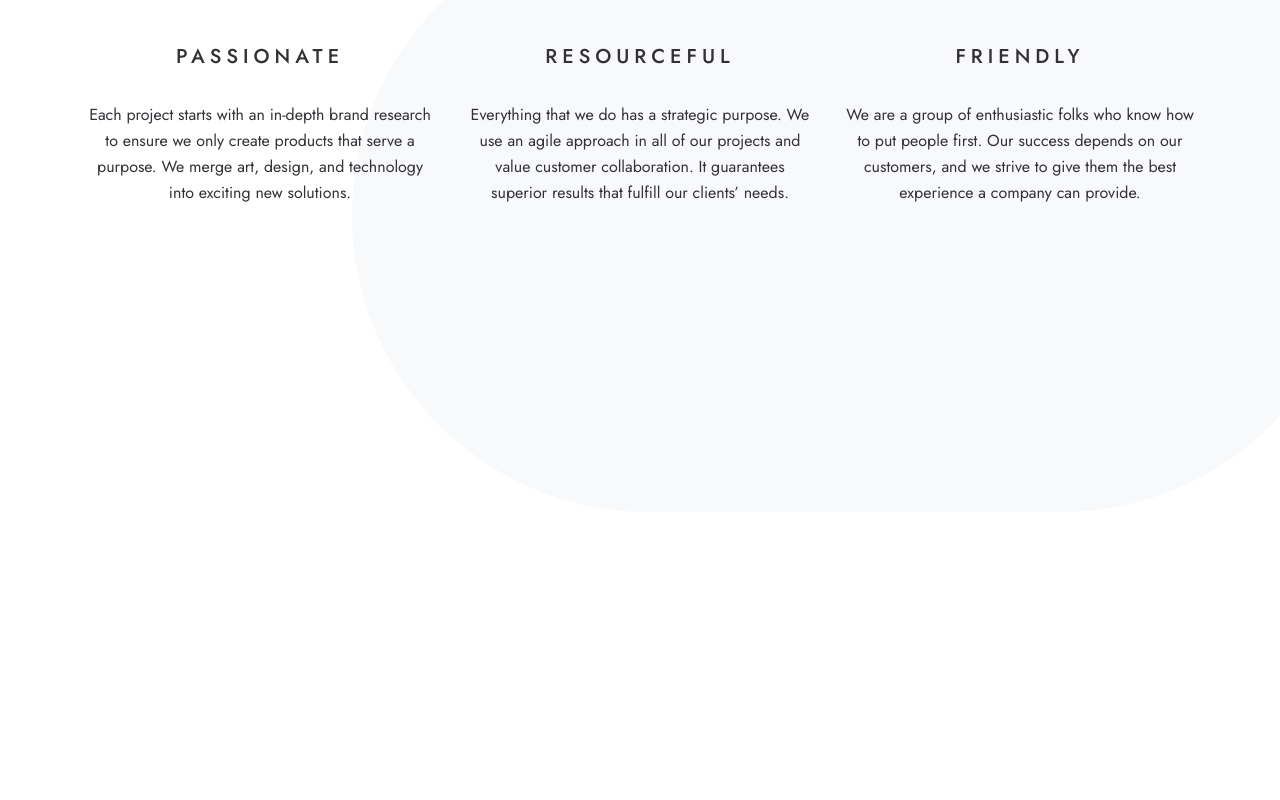
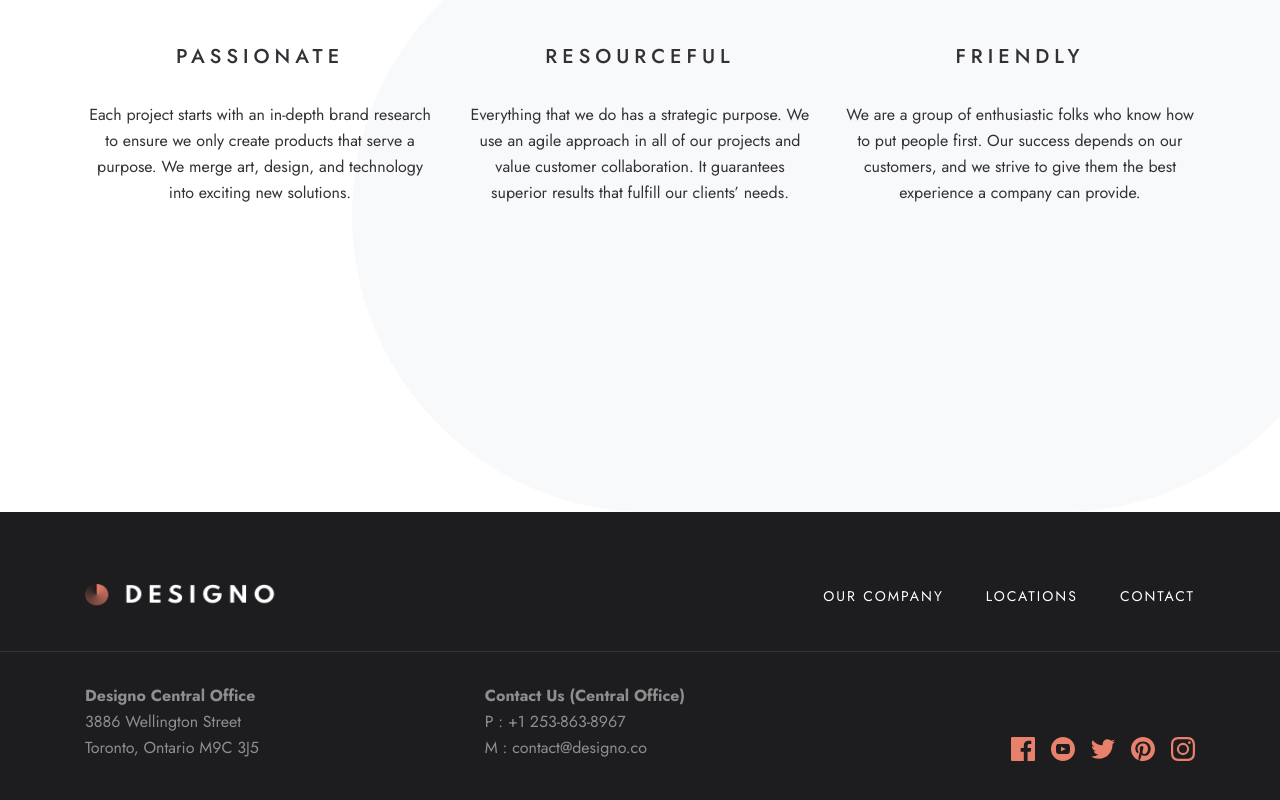
Before and after one commit to VillageR88/next-designo-multi-page-website, a Next.js app: page / in a window 1280 px wide. Shown: the part 1961-2761 px from the top of the page. Before the commit the page ends 2473 px from the top, so only its background shows below. Built offline with nearby package versions, Linux system fonts and the light colour scheme.

Commit message:
Initial footer Improved tests
Signed-off-by: VillageR88 <villager88pl@gmail.com>

```diff
--- a/app/_lib/const.ts
+++ b/app/_lib/const.ts
@@ -1 +1,7 @@
-// placeholder
+const navItems = [
+  { title: 'OUR COMPANY', href: 'about' },
+  { title: 'LOCATIONS', href: 'locations' },
+  { title: 'CONTACT', href: 'contact' },
+];
+
+export { navItems };
--- a/app/globals.css
+++ b/app/globals.css
@@ -11,3 +11,7 @@
     transform: translateX(100%) scale(1.5);
   }
 }
+
+html {
+  scroll-behavior: smooth;
+}
--- a/app/layout.tsx
+++ b/app/layout.tsx
@@ -3,8 +3,10 @@
 import { Jost } from 'next/font/google';
 import Image from 'next/image';
 import Link from 'next/link';
-// import logoLight from '../public/assets/shared/desktop/logo-light.png';
+import logoLight from '../public/assets/shared/desktop/logo-light.png';
+
 import logoDark from '../public/assets/shared/desktop/logo-dark.png';
+import { navItems } from './_lib/const';
 
 const jost = Jost({
   display: 'swap',
@@ -31,15 +33,11 @@
       <body className={`${jost.variable} flex min-h-dvh flex-col overflow-x-clip font-jost`}>
         <nav className="mt-[64px]">
           <div className="mx-auto flex w-full max-w-[69.375em] items-center justify-between">
-            <Link href="../">
+            <Link aria-label="logo" href="../">
               <Image className="h-[24px] w-[196px]" alt="logo" width={196} height={24} src={logoDark} />
             </Link>
             <ul className="flex items-center gap-[42px]">
-              {[
-                { title: 'OUR COMPANY', href: 'about' },
-                { title: 'LOCATIONS', href: 'locations' },
-                { title: 'CONTACT', href: 'contact' },
-              ].map((item) => (
+              {navItems.map((item) => (
                 <Link
                   className="text-[14px] leading-[14px] tracking-[2px] text-[#333136]"
                   key={item.title}
@@ -52,6 +50,109 @@
           </div>
         </nav>
         {children}
+        <footer className="mt-auto">
+          <div className="relative min-h-[321px] bg-[#1D1C1E] py-[72px]">
+            <div className="mx-auto flex min-h-[177px] w-full max-w-[69.375em] flex-col justify-between">
+              <div className="flex w-full items-center justify-between">
+                <Link aria-label="logo" href="../">
+                  <Image className="h-[24px] w-[196px]" alt="logo" width={196} height={24} src={logoLight} />
+                </Link>
+                <div className="absolute left-0 top-[139px] h-px w-full [border-bottom:1px_solid_rgba(255,255,255,0.1)]" />
+                <ul className="flex items-center gap-[42px]">
+                  {navItems.map((item) => (
+                    <Link
+                      className="text-[14px] leading-[14px] tracking-[2px] text-white"
+                      key={item.title}
+                      href={item.href}
+                    >
+                      {item.title}
+                    </Link>
+                  ))}
+                </ul>
+              </div>
+              <div className="flex [&>_section:nth-of-type(2)]:ml-[226px]">
+                {[
+                  {
+                    title: 'Designo Central Office',
+                    paragraphs: [{ text: '3886 Wellington Street\nToronto, Ontario M9C 3J5', href: 'location/' }],
+                  },
+                  {
+                    title: 'Contact Us (Central Office)',
+                    paragraphs: [
+                      { text: 'P : +1 253-863-8967', href: 'tel:+12538638967' },
+                      { text: 'M : contact@designo.co', href: 'mailto:contact@designo.co' },
+                    ],
+                  },
+                ].map((item) => (
+                  <section className="flex flex-col" key={item.title}>
+                    <h2 className="text-[16px] font-bold leading-[26px] text-[rgba(255,255,255,0.5)]">{item.title}</h2>
+                    {item.paragraphs.map((paragraph) => (
+                      <Link
+                        key={paragraph.text}
+                        className="whitespace-pre-wrap text-[16px] leading-[26px] text-[rgba(255,255,255,0.5)]"
+                        href={paragraph.href}
+                      >
+                        {paragraph.text}
+                      </Link>
+                    ))}
+                  </section>
+                ))}
+                <ul className="ml-auto flex items-center gap-[16px] self-end text-white [&_a]:fill-[#E7816B] [&_a]:[transition:fill_300ms] hover:[&_a]:fill-[#FFAD9B]">
+                  <li>
+                    <Link aria-label="facebook" href="#">
+                      <svg role="presentation" width="24" height="24" xmlns="http://www.w3.org/2000/svg">
+                        <path
+                          d="M22.675 0H1.325C.593 0 0 .593 0 1.325v21.351C0 23.407.593 24 1.325 24H12.82v-9.294H9.692v-3.622h3.128V8.413c0-3.1 1.893-4.788 4.659-4.788 1.325 0 2.463.099 2.795.143v3.24l-1.918.001c-1.504 0-1.795.715-1.795 1.763v2.313h3.587l-.467 3.622h-3.12V24h6.116c.73 0 1.323-.593 1.323-1.325V1.325C24 .593 23.407 0 22.675 0z"
+                          fillRule="nonzero"
+                        />
+                      </svg>
+                    </Link>
+                  </li>
+                  <li>
+                    <Link aria-label="youtube" href="#">
+                      <svg role="presentation" width="24" height="24" xmlns="http://www.w3.org/2000/svg">
+                        <path
+                          d="M12 0C5.373 0 0 5.373 0 12s5.373 12 12 12 12-5.373 12-12S18.627 0 12 0zm4.441 16.892c-2.102.144-6.784.144-8.883 0C5.282 16.736 5.017 15.622 5 12c.017-3.629.285-4.736 2.558-4.892 2.099-.144 6.782-.144 8.883 0C18.718 7.264 18.982 8.378 19 12c-.018 3.629-.285 4.736-2.559 4.892zM10 9.658l4.917 2.338L10 14.342V9.658z"
+                          fillRule="nonzero"
+                        />
+                      </svg>
+                    </Link>
+                  </li>
+                  <li>
+                    <Link aria-label="twitter" href="#">
+                      <svg role="presentation" width="24" height="20" xmlns="http://www.w3.org/2000/svg">
+                        <path
+                          d="M24 2.557a9.83 9.83 0 01-2.828.775A4.932 4.932 0 0023.337.608a9.864 9.864 0 01-3.127 1.195A4.916 4.916 0 0016.616.248c-3.179 0-5.515 2.966-4.797 6.045A13.978 13.978 0 011.671 1.149a4.93 4.93 0 001.523 6.574 4.903 4.903 0 01-2.229-.616c-.054 2.281 1.581 4.415 3.949 4.89a4.935 4.935 0 01-2.224.084 4.928 4.928 0 004.6 3.419A9.9 9.9 0 010 17.54a13.94 13.94 0 007.548 2.212c9.142 0 14.307-7.721 13.995-14.646A10.025 10.025 0 0024 2.557z"
+                          fillRule="nonzero"
+                        />
+                      </svg>
+                    </Link>
+                  </li>
+                  <li>
+                    <Link aria-label="pinterest" href="#">
+                      <svg role="presentation" width="24" height="24" xmlns="http://www.w3.org/2000/svg">
+                        <path
+                          d="M12 0C5.373 0 0 5.372 0 12c0 5.084 3.163 9.426 7.627 11.174-.105-.949-.2-2.405.042-3.441.218-.937 1.407-5.965 1.407-5.965s-.359-.719-.359-1.782c0-1.668.967-2.914 2.171-2.914 1.023 0 1.518.769 1.518 1.69 0 1.029-.655 2.568-.994 3.995-.283 1.194.599 2.169 1.777 2.169 2.133 0 3.772-2.249 3.772-5.495 0-2.873-2.064-4.882-5.012-4.882-3.414 0-5.418 2.561-5.418 5.207 0 1.031.397 2.138.893 2.738a.36.36 0 01.083.345l-.333 1.36c-.053.22-.174.267-.402.161-1.499-.698-2.436-2.889-2.436-4.649 0-3.785 2.75-7.262 7.929-7.262 4.163 0 7.398 2.967 7.398 6.931 0 4.136-2.607 7.464-6.227 7.464-1.216 0-2.359-.631-2.75-1.378l-.748 2.853c-.271 1.043-1.002 2.35-1.492 3.146C9.57 23.812 10.763 24 12 24c6.627 0 12-5.373 12-12 0-6.628-5.373-12-12-12z"
+                          fillRule="nonzero"
+                        />
+                      </svg>
+                    </Link>
+                  </li>
+                  <li>
+                    <Link aria-label="instagram" href="#">
+                      <svg role="presentation" width="24" height="24" xmlns="http://www.w3.org/2000/svg">
+                        <path
+                          d="M12 2.163c3.204 0 3.584.012 4.85.07 3.252.148 4.771 1.691 4.919 4.919.058 1.265.069 1.645.069 4.849 0 3.205-.012 3.584-.069 4.849-.149 3.225-1.664 4.771-4.919 4.919-1.266.058-1.644.07-4.85.07-3.204 0-3.584-.012-4.849-.07-3.26-.149-4.771-1.699-4.919-4.92-.058-1.265-.07-1.644-.07-4.849 0-3.204.013-3.583.07-4.849.149-3.227 1.664-4.771 4.919-4.919 1.266-.057 1.645-.069 4.849-.069zM12 0C8.741 0 8.333.014 7.053.072 2.695.272.273 2.69.073 7.052.014 8.333 0 8.741 0 12c0 3.259.014 3.668.072 4.948.2 4.358 2.618 6.78 6.98 6.98C8.333 23.986 8.741 24 12 24c3.259 0 3.668-.014 4.948-.072 4.354-.2 6.782-2.618 6.979-6.98.059-1.28.073-1.689.073-4.948 0-3.259-.014-3.667-.072-4.947-.196-4.354-2.617-6.78-6.979-6.98C15.668.014 15.259 0 12 0zm0 5.838a6.162 6.162 0 100 12.324 6.162 6.162 0 000-12.324zM12 16a4 4 0 110-8 4 4 0 010 8zm6.406-11.845a1.44 1.44 0 100 2.881 1.44 1.44 0 000-2.881z"
+                          fillRule="nonzero"
+                        />
+                      </svg>
+                    </Link>
+                  </li>
+                </ul>
+              </div>
+            </div>
+          </div>
+        </footer>
       </body>
     </html>
   );
--- a/app/page.tsx
+++ b/app/page.tsx
@@ -63,7 +63,7 @@
           ))}
         </div>
         {/* this first div will be for background container */}
-        <div className="relative">
+        <div className="relative min-h-[718px]">
           <Image
             alt=""
             role="presentation"
```
Also changed, not shown: 1 other file (tests, documents, lock files or other folders).
